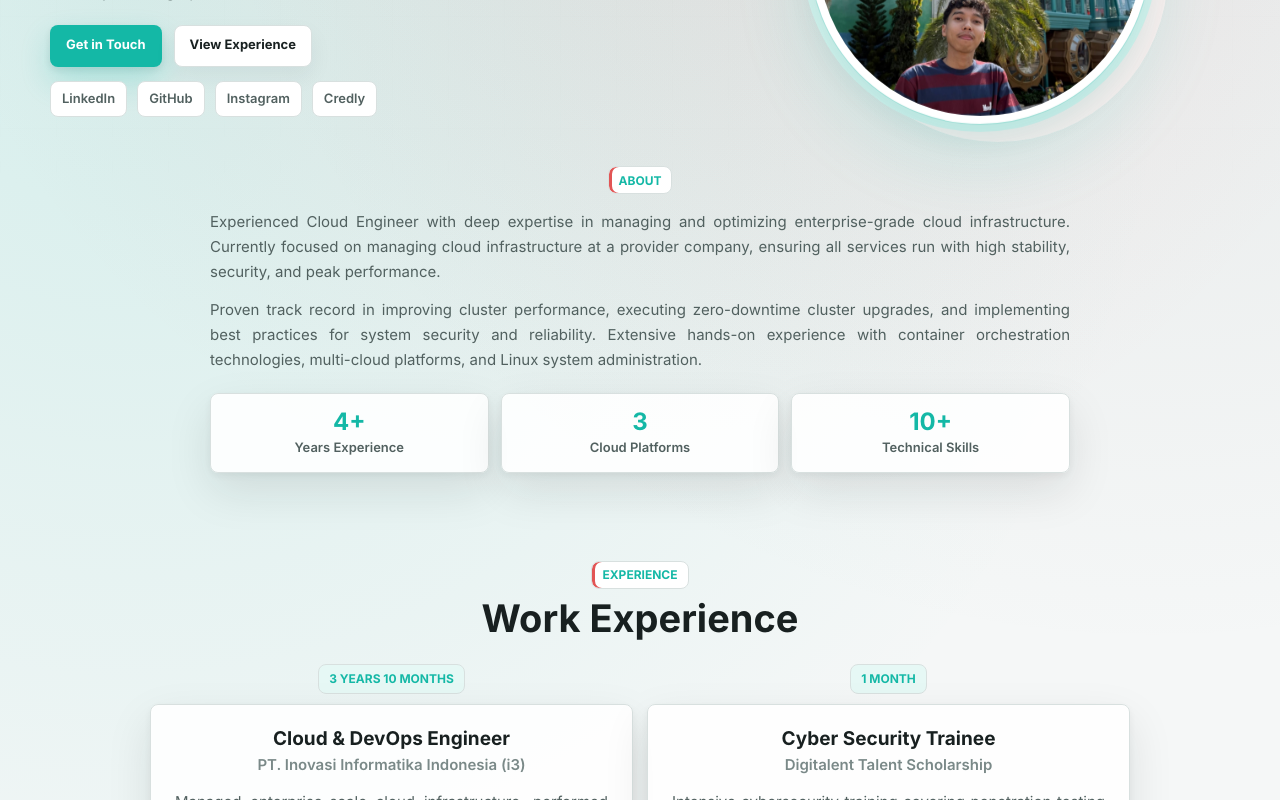
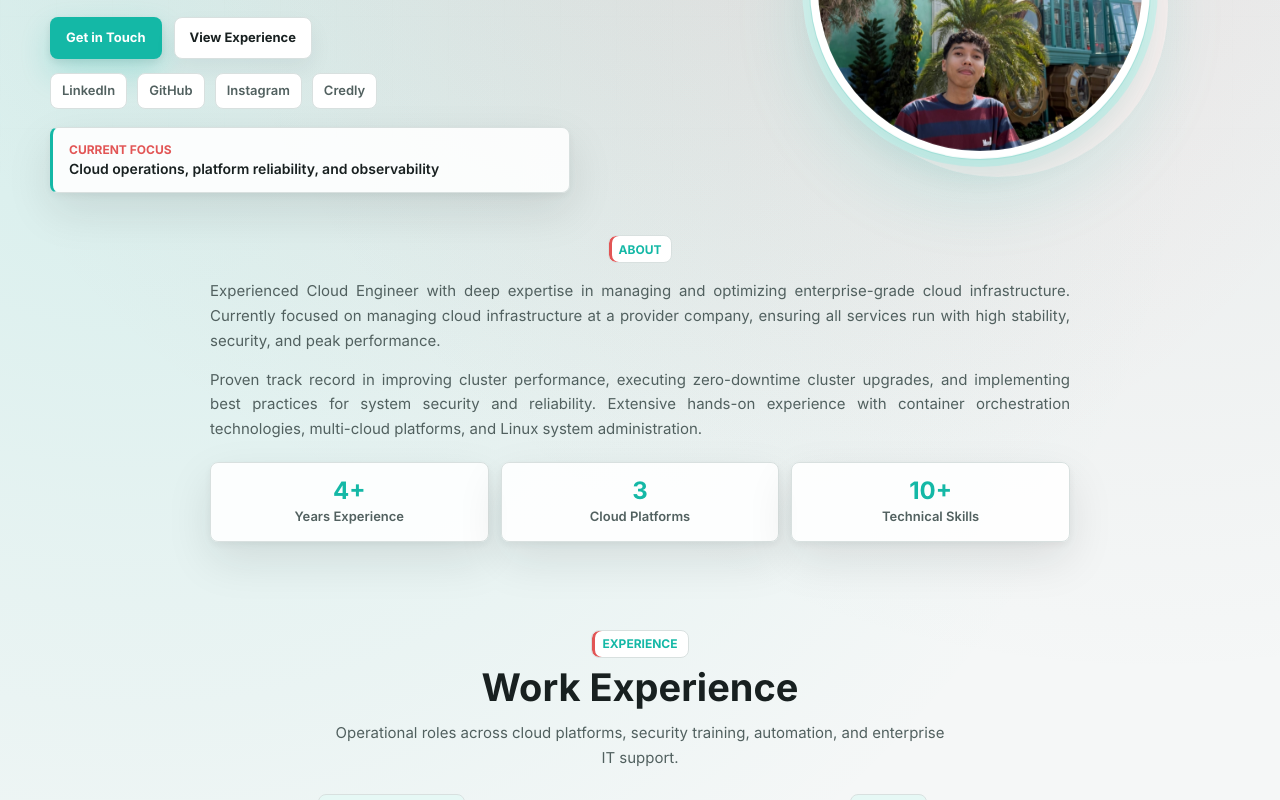
Before and after one commit to imransetiadi/about_me, a Next.js app: page / in a window 1280 px wide. Shown: the part 320-1120 px from the top of the page. Built offline with nearby package versions, Linux system fonts and the light colour scheme.

Commit message:
Polish portfolio metadata and hero focus

```diff
--- a/src/app/layout.tsx
+++ b/src/app/layout.tsx
@@ -2,8 +2,49 @@ import type { Metadata } from "next";
 import "./globals.css";
 
 export const metadata: Metadata = {
-  title: "Imran Setiadi | Cloud Engineer",
-  description: "Responsive portfolio for Imran Setiadi, a cloud engineer focused on OpenStack, OpenShift, Kubernetes, and Linux infrastructure.",
+  metadataBase: new URL("https://imransetiadi.github.io"),
+  title: {
+    default: "Imran Setiadi | Cloud Engineer",
+    template: "%s | Imran Setiadi",
+  },
+  description: "Cloud Engineer focused on resilient infrastructure, OpenStack, OpenShift, Kubernetes, Linux, automation, and observability.",
+  keywords: [
+    "Imran Setiadi",
+    "Cloud Engineer",
+    "OpenStack",
+    "OpenShift",
+    "Kubernetes",
+    "Linux",
+    "DevOps",
+    "Jakarta",
+  ],
+  authors: [{ name: "Imran Setiadi" }],
+  creator: "Imran Setiadi",
+  alternates: {
+    canonical: "/",
+  },
+  openGraph: {
+    title: "Imran Setiadi | Cloud Engineer",
+    description: "Portfolio of Imran Setiadi, a Cloud Engineer focused on reliable, secure, and observable infrastructure.",
+    url: "/",
+    siteName: "Imran Setiadi",
+    images: [
+      {
+        url: "/profile.jpg",
+        width: 520,
+        height: 620,
+        alt: "Imran Setiadi",
+      },
+    ],
+    locale: "en_US",
+    type: "profile",
+  },
+  twitter: {
+    card: "summary_large_image",
+    title: "Imran Setiadi | Cloud Engineer",
+    description: "Cloud Engineer focused on resilient infrastructure, Linux, Kubernetes, OpenShift, and OpenStack.",
+    images: ["/profile.jpg"],
+  },
 };
 
 export default function RootLayout({
@@ -11,9 +52,31 @@ export default function RootLayout({
 }: Readonly<{
   children: React.ReactNode;
 }>) {
+  const jsonLd = {
+    "@context": "https://schema.org",
+    "@type": "Person",
+    name: "Imran Setiadi",
+    jobTitle: "Cloud Engineer",
+    url: "https://imransetiadi.github.io/",
+    image: "https://imransetiadi.github.io/profile.jpg",
+    address: {
+      "@type": "PostalAddress",
+      addressLocality: "Jakarta",
+      addressCountry: "Indonesia",
+    },
+    sameAs: [
+      "https://github.com/imransetiadi",
+      "https://www.linkedin.com/in/imransetiadi/",
+      "https://www.instagram.com/imran_setiadi/",
+      "https://www.credly.com/users/imran-setiadi",
+    ],
+    knowsAbout: ["OpenStack", "OpenShift", "Kubernetes", "Linux", "DevOps", "Observability", "Automation"],
+  };
+
   return (
     <html lang="en" suppressHydrationWarning>
       <head>
+        <script type="application/ld+json" dangerouslySetInnerHTML={{ __html: JSON.stringify(jsonLd) }} />
         <script
           dangerouslySetInnerHTML={{
             __html: `
@@ -25,7 +88,7 @@ export default function RootLayout({
                 } catch (e) {
                   document.documentElement.setAttribute('data-theme', 'dark');
                 }
-      })();
+              })();
             `,
           }}
         />
--- a/src/app/page.module.css
+++ b/src/app/page.module.css
@@ -228,6 +228,32 @@
   transform: translateY(-2px);
 }
 
+.heroFocus {
+  display: grid;
+  gap: 4px;
+  width: min(100%, 520px);
+  margin-top: 18px;
+  padding: 14px 16px;
+  border: 1px solid var(--border);
+  border-left: 3px solid var(--color-primary);
+  border-radius: var(--radius);
+  background: var(--bg-panel);
+  box-shadow: var(--shadow-card);
+}
+
+.heroFocus span {
+  color: var(--color-red);
+  font-size: 12px;
+  font-weight: 700;
+  text-transform: uppercase;
+}
+
+.heroFocus strong {
+  color: var(--text-primary);
+  font-size: 14px;
+  font-weight: 620;
+}
+
 .heroPanel {
   position: relative;
   width: min(100%, 340px);
@@ -299,6 +325,12 @@
   font-size: clamp(26px, 3.5vw, 38px);
   font-weight: 660;
   overflow-wrap: anywhere;
+}
+
+.sectionHeader p {
+  max-width: 620px;
+  margin: 12px auto 0;
+  text-align: center;
 }
 
 .aboutGrid,
@@ -835,6 +867,10 @@
     justify-items: center;
   }
 
+  .heroFocus {
+    text-align: center;
+  }
+
   .heroPanel {
     width: min(100%, 320px);
   }
@@ -891,6 +927,7 @@
 
   .heroCopy p {
     font-size: 15px;
+    text-align: center;
   }
 
   .heroActions,
--- a/src/app/page.tsx
+++ b/src/app/page.tsx
@@ -116,6 +116,10 @@ export default function Home() {
                 <a href="https://www.instagram.com/imran_setiadi/" target="_blank" rel="noopener noreferrer">Instagram</a>
                 <a href="https://www.credly.com/users/imran-setiadi" target="_blank" rel="noopener noreferrer">Credly</a>
               </div>
+              <div className={styles.heroFocus} aria-label="Current technical focus">
+                <span>Current focus</span>
+                <strong>Cloud operations, platform reliability, and observability</strong>
+              </div>
             </div>
 
             <div className={styles.heroPanel} aria-label="Profile overview">
@@ -160,6 +164,7 @@ export default function Home() {
             <div className={`${styles.sectionHeader} ${styles.reveal}`}>
               <span className={styles.eyebrow}>Experience</span>
               <h2>Work Experience</h2>
+              <p>Operational roles across cloud platforms, security training, automation, and enterprise IT support.</p>
             </div>
 
             <div className={styles.timeline}>
@@ -263,7 +268,7 @@ export default function Home() {
       <footer className={styles.footer}>
         <div className="container">
           <strong>Imran Setiadi</strong>
-          <span>2026</span>
+          <span>Cloud Engineer | Jakarta, Indonesia | 2026</span>
         </div>
       </footer>
 
```
